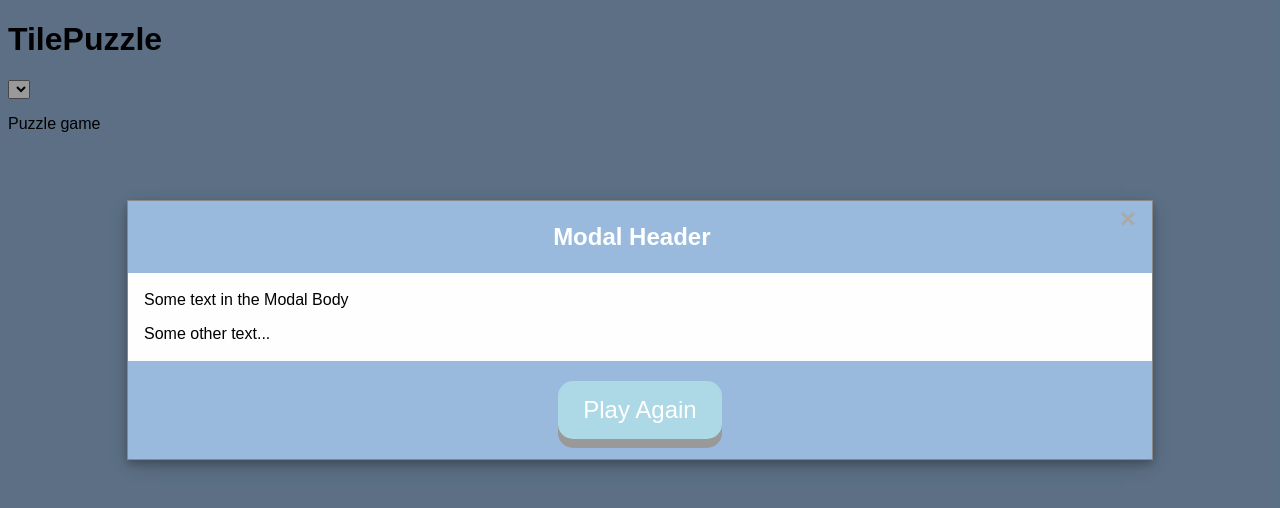
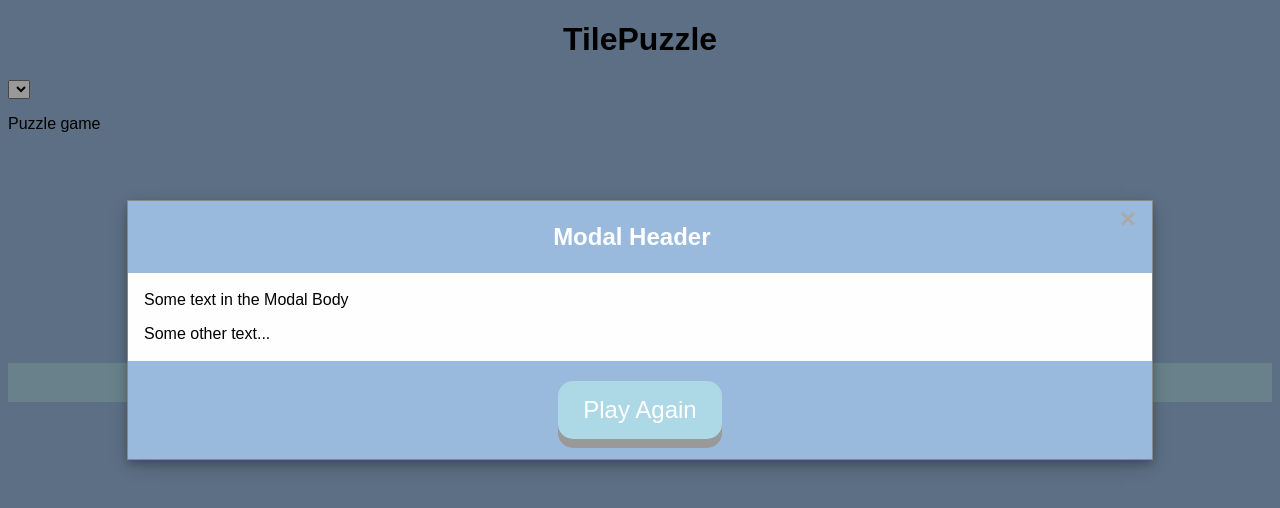
Before and after one commit to iJohnnyH/COMP426_Final, a website: page public/html/puzzle.html in a window 1280 px wide. Drawn offline with nearby package versions, Linux system fonts and the light colour scheme; no server answers.

Commit message:
Update style.css

```diff
--- a/public/html/style.css
+++ b/public/html/style.css
@@ -2,6 +2,14 @@
 
 body{background-color:#99badd;
 	font-family: "Titillium", sans-serif;
+}
+
+canvas{
+	display:flex;
+	align-content:center;
+}
+h1{
+	text-align:center;
 }
 
 input[type=file]{
@@ -23,6 +31,15 @@ input[type=submit]{
 	font-family: "Titillium", sans-serif;
 
 
+}
+
+input[type=text], input[type=password], input[type=submit] {
+    width: 100%;
+    padding: 12px 20px;
+    margin: 8px 0;
+    display: inline-block;
+    border: none;
+    box-sizing: border-box;
 }
 
 #picUpload {
```
